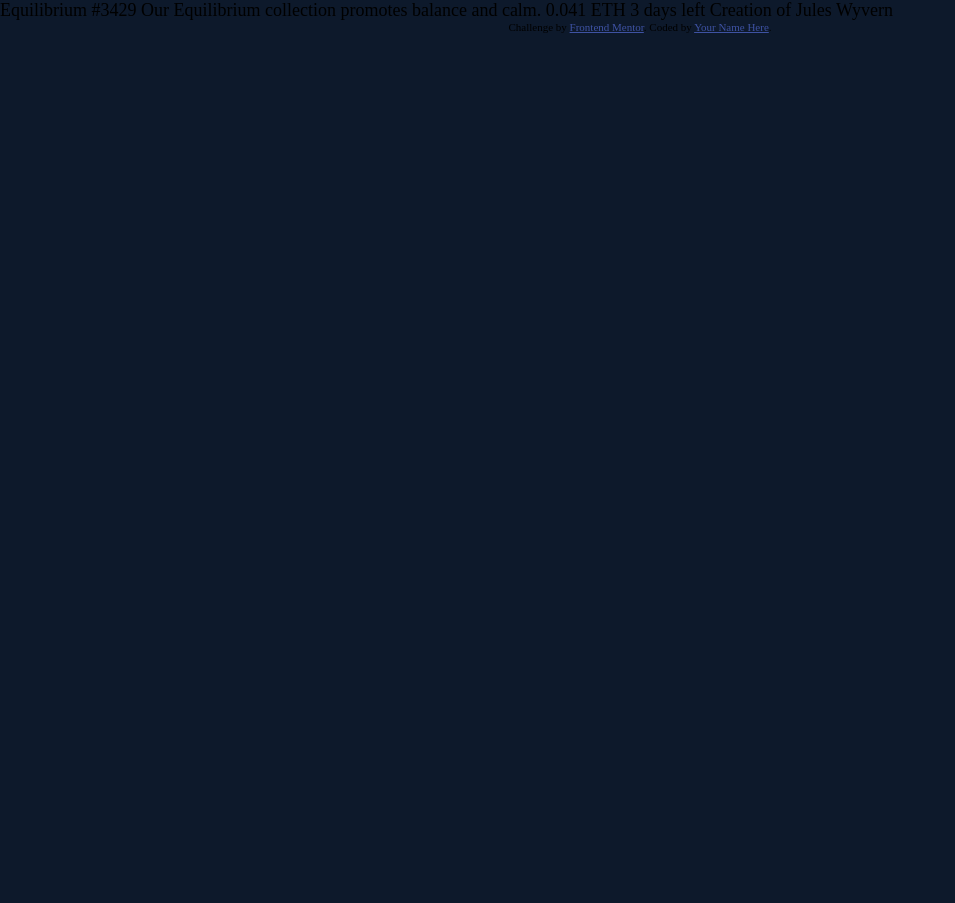
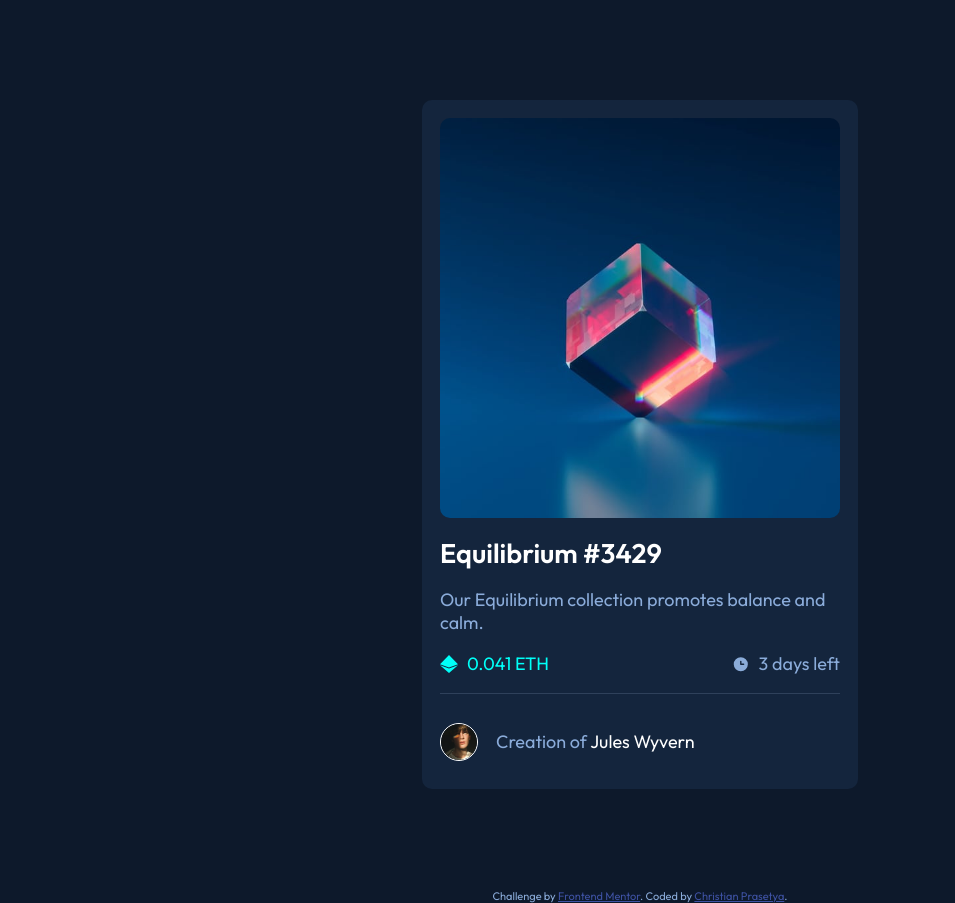
Before and after one commit to christian-prasetya/nft-preview-card-component, a plain HTML site: page index.html in a window 1280 px wide. Shown: the whole page, without its empty margins (0-955 px from the left). Before the commit the page ends 800 px from the top, so only its background shows below. Drawn offline with Linux system fonts and the light colour scheme.

Commit message:
Finishing the desktop version of HTML and CSS Styling

```diff
--- a/index.html
+++ b/index.html
@@ -15,18 +15,38 @@
 </head>
 <body>
 
-  Equilibrium #3429
+  <main class="nft-card">
+    <img src="images/image-equilibrium.jpg" alt="Equilibrium NFT Images" class="nft-image">
+    <div class="nft-description">
+      <h1>Equilibrium #3429</h1>
+      <p>Our Equilibrium collection promotes balance and calm.</p>
+      <div class="flex">
+        <div class="flex-2 price">
+          <img src="images/icon-ethereum.svg" alt="The NFT Ethereum Pricing">
+          <p class="tag price-tag">0.041 ETH</p>
+        </div>
+        <div class=" flex-2 time">
+          <img src="images/icon-clock.svg" alt="Time before closing sale">
+          <p class="tag time-left">3 days left</p>
+        </div>
+      </div>
+      <div class="underline"></div>
+      <div class="author-flex">
+        <img src="images/image-avatar.png" alt="Jules Wyvern - The author">
+        <p class="author-name">
+          Creation of <span>Jules Wyvern</span>
+        </p>
+      </div>
+    </div>
+  </main>
 
-  Our Equilibrium collection promotes balance and calm.
 
-  0.041 ETH
-  3 days left
 
-  Creation of Jules Wyvern
 
-  <div class="attribution">
+
+  <footer class="attribution">
     Challenge by <a href="https://www.frontendmentor.io?ref=challenge" target="_blank">Frontend Mentor</a>.
-    Coded by <a href="#">Your Name Here</a>.
-  </div>
+    Coded by <a href="https://github.com/christian-prasetya/nft-preview-card-component/">Christian Prasetya</a>.
+  </footer>
 </body>
 </html>
--- a/style.css
+++ b/style.css
@@ -1,7 +1,7 @@
 /* CSS Custom Variables */
 :root {
   /* Color Variable */
-  --color-soft-blue: hsl(215, 51%. 70%);
+  --color-soft-blue: hsl(215, 51%, 70%);
   --color-cyan: hsl(178, 100%, 50%);
   --color-main-bg: hsl(217, 54%, 11%);
   --color-card-bg: hsl(216, 50%, 16%);
@@ -22,13 +22,90 @@ html {
 body {
   margin: 0;
   padding: 0;
+  font-family: 'Outfit', sans-serif;
   font-weight: var(--fw-400);
   color: var(--color-soft-blue);
   background-color: var(--color-main-bg);
 }
 
 /* CSS Custom Styling */
+.nft-card {
+  width: 400px;
+  height: max-content;
+  background-color: var(--color-card-bg);
+  margin: 100px auto;
+  padding: 1rem;
+  border-radius: 10px;
+}
 
+.nft-image {
+  display: block;
+  margin-left: auto;
+  margin-right: auto;
+  width: 400px;
+  height: 400px;
+  border-radius: 10px;
+}
+
+.nft-description {
+  display: block;
+  margin-left: auto;
+  margin-right: auto;
+  width: 400px;
+}
+
+.nft-description h1 {
+  font-size: 1.5rem;
+  color: var(--color-white);
+  font-weight: var(--fw-600);
+}
+
+.flex {
+  display: flex;
+  justify-content: space-between;
+  align-items: center;
+}
+
+.flex-2 {
+  display: flex;
+  gap: 0.5rem;
+  align-items: center;
+}
+
+.price img,
+.time img {
+  width: 18px;
+  height: 18px;
+}
+
+.price-tag {
+  color: var(--color-cyan);
+}
+
+.tag {
+  margin: 0;
+}
+
+.underline {
+  margin: 1rem 0;
+  border-bottom: 1px solid var(--color-line);
+}
+
+.author-flex {
+  display: flex;
+  align-items: center;
+  gap: 1rem;
+}
+
+.author-flex img {
+  width: 2rem;
+  border: 1px solid var(--color-white);
+  border-radius: 50%;
+}
+
+span {
+  color: var(--color-white);
+}
 
 /* Footer Section - Attribution */
 .attribution {
```
